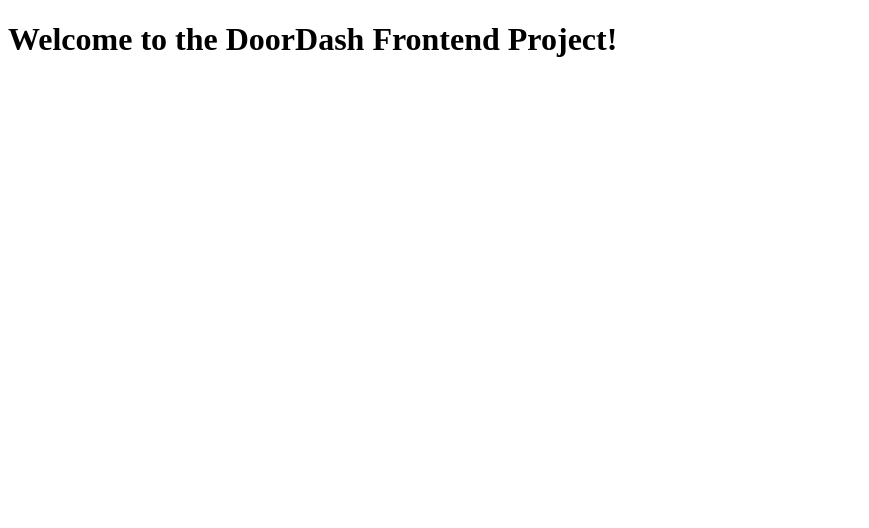
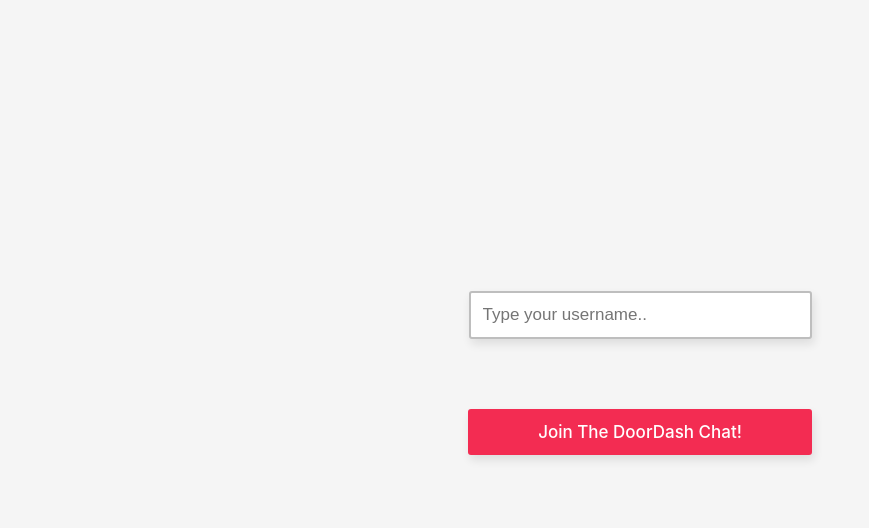
Before and after one commit to HamzaAnis/chatroom, a website: page public/index.html in a window 1280 px wide. Shown: the whole page, without its empty margins (0-869 px from the left). Drawn offline with nearby package versions, Linux system fonts and the light colour scheme.

Commit message:
Login page

```diff
--- a/package.json
+++ b/package.json
@@ -20,5 +20,9 @@
   },
   "dependencies": {
     "shortid": "^2.2.8"
-  }
+  },
+  "repository" : {
+   "type" : "git",
+   "url" : "https://github.com/check/check.git"
+ }
 }
--- a/public/index.html
+++ b/public/index.html
@@ -1,15 +1,22 @@
 <!DOCTYPE html>
 <html>
+
 <head>
   <meta charset="utf-8">
-    <title>DoorDash Frontend Project</title>
+  <title>Login</title>
   <script src="https://unpkg.com/jquery@3.1.1"></script>
-    <link href="styles.css">
+  <link rel="stylesheet" type="text/css" href="styles.css">
 </head>
+
 <body>
   <script src="index.js"></script>
-    <div class="app">
-      <h1>Welcome to the DoorDash Frontend Project!</h1>
+  <!-- <input type="text" maxleth="18" align="center" id="input" name="input" class="input" placeholder="placeholder" style="width:90%;font-size:98px;text-align: center;" autocomplete="off" autofocus> -->
+  <div class='container'>
+    <input type="text" name="FirstName" placeholder="Type your username..">
+    <div class="button-container">
+      <div class='button -salmon center'>Join the DoorDash Chat!</div>
+    </div>
   </div>
 </body>
+
 </html>
--- a/public/index.js
+++ b/public/index.js
@@ -1,3 +1,3 @@
 $(document).ready(function() {
-  alert('hello')
+  // alert('hello')
 })
--- a/public/styles.css
+++ b/public/styles.css
@@ -1,3 +1,127 @@
 body {
+  display: -webkit-box;
+  display: -ms-flexbox;
+  display: flex;
+  box-sizing: border-box;
+  min-height: 100vh;
+  background: whitesmoke;
+  font-family: -apple-system, BlinkMacSystemFont, "Segoe UI", Roboto, Helvetica, Arial, sans-serif, "Apple Color Emoji", "Segoe UI Emoji", "Segoe UI Symbol";
+  font-size: 20px;
+  font-weight: 700;
+  line-height: 1;
+  -webkit-box-pack: center;
+      -ms-flex-pack: center;
+          justify-content: center;
+  -webkit-box-align: center;
+      -ms-flex-align: center;
+          align-items: center;
+}
+h1 {
+  text-align: center;
+  -webkit-transition: opacity 180ms ease;
+  transition: opacity 180ms ease;
+  color: #161616;
+  font-family: -apple-system, BlinkMacSystemFont, "Segoe UI", Roboto, Helvetica, Arial, sans-serif, "Apple Color Emoji", "Segoe UI Emoji", "Segoe UI Symbol";
+  font-size: 32px;
+  font-weight: 700;
+}
+h1 span {
+  font-weight: 400;
+}
 
+
+
+.button-container {
+  display: -webkit-box;
+  display: -ms-flexbox;
+  display: flex;
+  margin: 60px auto;
+  -ms-flex-wrap: wrap;
+      flex-wrap: wrap;
+  -webkit-box-pack: center;
+      -ms-flex-pack: center;
+          justify-content: center;
 }
+
+.button {
+  display: -webkit-box;
+  display: -ms-flexbox;
+  display: flex;
+  overflow: hidden;
+  margin: 10px;
+  padding: 12px 12px;
+  cursor: pointer;
+  -webkit-user-select: none;
+     -moz-user-select: none;
+      -ms-user-select: none;
+          user-select: none;
+  -webkit-transition: all 60ms ease-in-out;
+  transition: all 60ms ease-in-out;
+  text-align: center;
+  white-space: nowrap;
+  text-decoration: none !important;
+  text-transform: none;
+  text-transform: capitalize;
+  color: #fff;
+  border: 0 none;
+  border-radius: 3px;
+  font-size: 17px;
+  font-weight: 500;
+  line-height: 1.3;
+  -webkit-appearance: none;
+  -moz-appearance: none;
+  appearance: none;
+  -webkit-box-pack: center;
+      -ms-flex-pack: center;
+          justify-content: center;
+  -webkit-box-align: center;
+      -ms-flex-align: center;
+          align-items: center;
+  -webkit-box-flex: 0;
+      -ms-flex: 0 0 320px;
+          flex: 0 0 320px;
+  box-shadow: 2px 5px 10px rgba(22, 22, 22, 0.1);
+}
+.button:hover {
+  -webkit-transition: all 60ms ease;
+  transition: all 60ms ease;
+  opacity: .85;
+}
+.button:active {
+  -webkit-transition: all 60ms ease;
+  transition: all 60ms ease;
+  opacity: .75;
+}
+.button:focus {
+  outline: 1px dotted #959595;
+  outline-offset: -4px;
+}
+
+.button.-regular {
+  color: #202129;
+  background-color: #f2f2f2;
+}
+.button.-regular:hover {
+  color: #202129;
+  background-color: #e1e2e2;
+  opacity: 1;
+}
+.button.-regular:active {
+  background-color: #d5d6d6;
+  opacity: 1;
+}
+.button.-salmon {
+  color: #FFFFFF;
+  background: #F32C52;
+}
+
+input{
+  /* background: transparent; */
+  color: #484848;
+  border: 2px solid #BEBEBE;
+    padding: 12px 12px;
+      border-radius: 3px;
+      width: 315px;
+        font-size: 17px;
+          box-shadow: 2px 5px 10px rgba(22, 22, 22, 0.1);
+}
```
Lines whose indentation alone changed are shown as unchanged.
